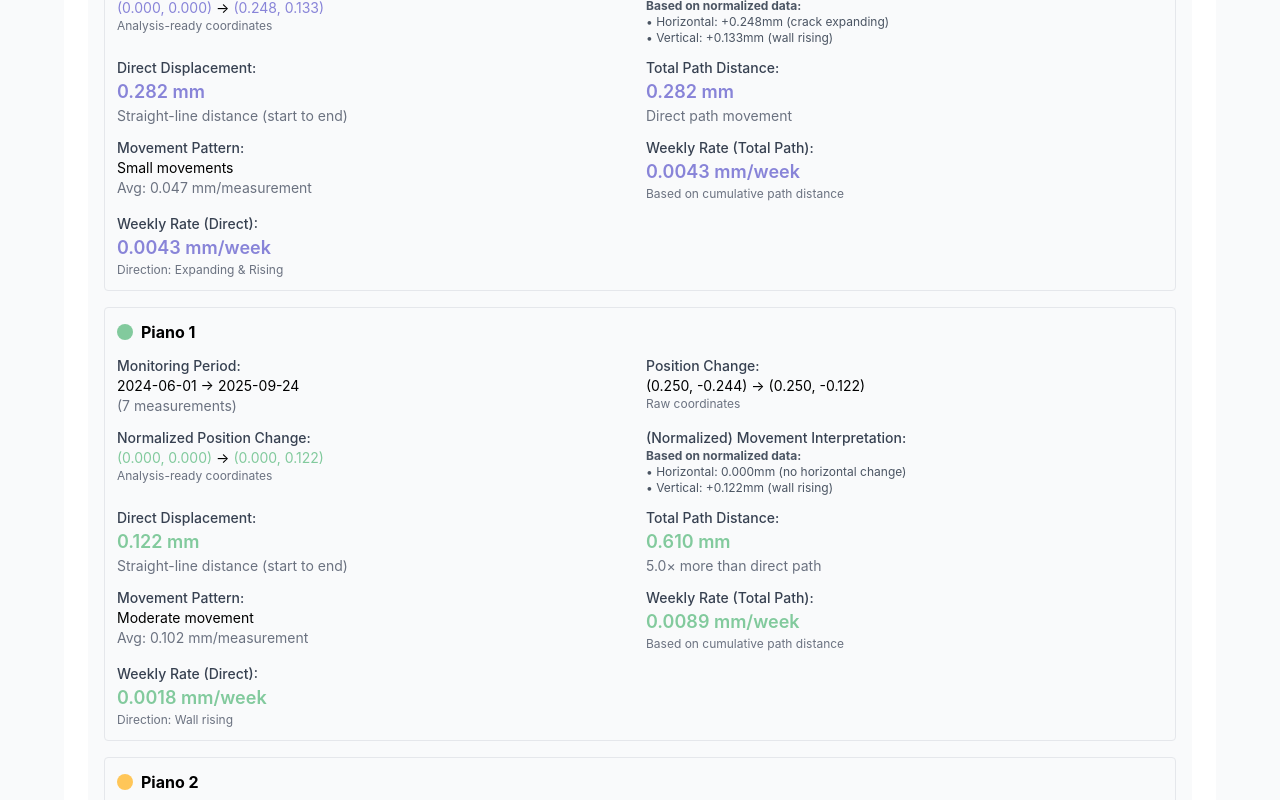
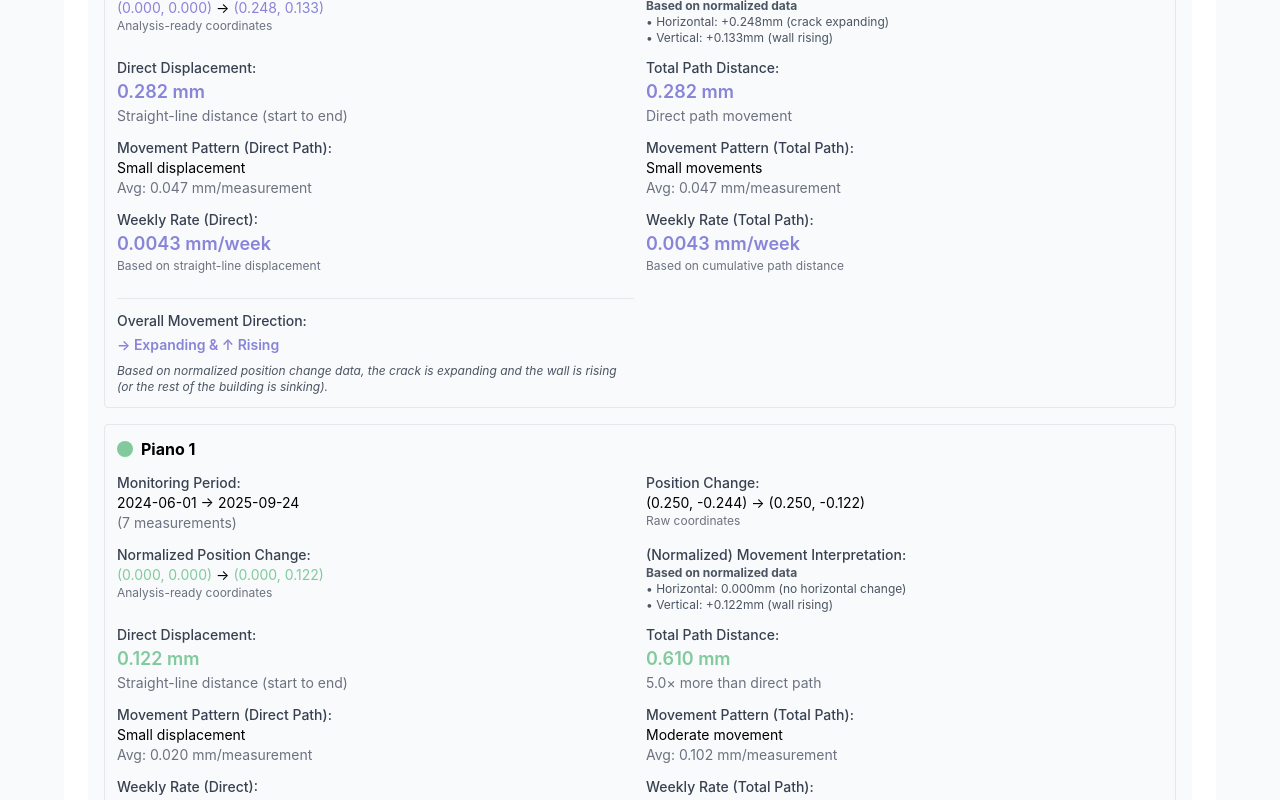
Before and after one commit to logosfabula/crack-visualizer, a React (Create React App) app: page / in a window 1280 px wide. Shown: the part 1120-1920 px from the top of the page. Built offline with nearby package versions, Linux system fonts and the light colour scheme.

Commit message:
[ADD] Movement Pattern (Direct Path) and Overall Movement Direction information added to floor blocks

```diff
--- a/src/CrackMovementVisualizer.js
+++ b/src/CrackMovementVisualizer.js
@@ -1643,7 +1643,7 @@ const CrackMovementVisualizer = () => {
 
                           return (
                             <div className="text-xs text-gray-600">
-                              <strong>Based on normalized data:</strong><br/>
+                              <strong>Based on normalized data</strong><br/>
                               • Horizontal: {lastNormX > 0 ? `+${lastNormX.toFixed(3)}mm (crack expanding)` :
                                             lastNormX < 0 ? `${lastNormX.toFixed(3)}mm (crack closing)` :
                                             '0.000mm (no horizontal change)'}<br/>
@@ -1679,7 +1679,20 @@ const CrackMovementVisualizer = () => {
                       </div>
 
                       <div>
-                        <div className="font-medium text-gray-700">Movement Pattern:</div>
+                        <div className="font-medium text-gray-700">Movement Pattern (Direct Path):</div>
+                        <div className="text-sm">
+                          {directDistance < 0.1 ? 'Minimal displacement' :
+                          directDistance < 0.5 ? 'Small displacement' :
+                          directDistance < 1.0 ? 'Moderate displacement' :
+                          'Significant displacement'}
+                        </div>
+                        <div className="text-gray-500">
+                          Avg: {(directDistance / (meterData.length - 1 || 1)).toFixed(3)} mm/measurement
+                        </div>
+                      </div>
+
+                      <div>
+                        <div className="font-medium text-gray-700">Movement Pattern (Total Path):</div>
                         <div className="text-sm">
                           {totalDistance < 0.1 ? 'Minimal movement' :
                           totalDistance < 0.5 ? 'Small movements' :
@@ -1692,6 +1705,16 @@ const CrackMovementVisualizer = () => {
                       </div>
 
                       <div>
+                        <div className="font-medium text-gray-700">Weekly Rate (Direct):</div>
+                        <div className="text-lg font-semibold" style={{ color: meter.color }}>
+                          {weeklyMovement.toFixed(4)} mm/week
+                        </div>
+                        <div className="text-gray-500 text-xs">
+                          Based on straight-line displacement
+                        </div>
+                      </div>
+
+                      <div>
                         <div className="font-medium text-gray-700">Weekly Rate (Total Path):</div>
                         <div className="text-lg font-semibold" style={{ color: meter.color }}>
                           {(totalDistance / weeksDiff || 0).toFixed(4)} mm/week
@@ -1699,24 +1722,57 @@ const CrackMovementVisualizer = () => {
                         <div className="text-gray-500 text-xs">
                           Based on cumulative path distance
                         </div>
-                      </div>
-
-                      <div>
-                        <div className="font-medium text-gray-700">Weekly Rate (Direct):</div>
-                        <div className="text-lg font-semibold" style={{ color: meter.color }}>
-                          {weeklyMovement.toFixed(4)} mm/week
-                        </div>
+                      </div> {/* End of grid */}
+
+                      {/* Overall Interpretation */}
+                      <div className="mt-3 pt-3 border-t border-gray-200">
                         {(() => {
-                          // Use normalized coordinates for direction
+                          // Use normalized coordinates for interpretation
                           const lastNormX = meterData[meterData.length - 1][`${meter.dataKeys[0].replace('_x', '_norm_x')}`];
                           const lastNormY = meterData[meterData.length - 1][`${meter.dataKeys[1].replace('_y', '_norm_y')}`];
 
+                          // Build descriptive text
+                          let description = "Based on normalized position change data";
+
+                          if (lastNormX === 0 && lastNormY === 0) {
+                            description += ", no structural movement detected.";
+                          } else {
+                            description += ", ";
+
+                            // Horizontal movement
+                            if (Math.abs(lastNormX) > 0.01) {
+                              description += lastNormX > 0 ? "the crack is expanding" : "the crack is closing";
+                            }
+
+                            // Add connector if both movements exist
+                            if (Math.abs(lastNormX) > 0.01 && Math.abs(lastNormY) > 0.01) {
+                              description += " and ";
+                            }
+
+                            // Vertical movement
+                            if (Math.abs(lastNormY) > 0.01) {
+                              if (lastNormY > 0) {
+                                description += "the wall is rising (or the rest of the building is sinking)";
+                              } else {
+                                description += "the wall is sinking (or the rest of the building is rising)";
+                              }
+                            }
+
+                            description += ".";
+                          }
+
                           return (
-                            <div className="text-gray-500 text-xs">
-                              Direction: {lastNormX === 0 && lastNormY === 0 ? 'No movement' :
-                                        lastNormX === 0 ? (lastNormY > 0 ? 'Wall rising' : 'Wall sinking') :
-                                        lastNormY === 0 ? (lastNormX > 0 ? 'Crack expanding' : 'Crack closing') :
-                                        `${lastNormX > 0 ? 'Expanding' : 'Closing'} & ${lastNormY > 0 ? 'Rising' : 'Sinking'}`}
+                            <div>
+                              <div className="font-medium text-gray-700 mb-1">Overall Movement Direction:</div>
+                              <div className="text-sm font-semibold mb-2" style={{ color: meter.color }}>
+                                {lastNormX === 0 && lastNormY === 0 ? 'No movement detected' :
+                                lastNormX === 0 ? (lastNormY > 0 ? '↑ Wall Rising' : '↓ Wall Sinking') :
+                                lastNormY === 0 ? (lastNormX > 0 ? '→ Crack Expanding' : '← Crack Closing') :
+                                `${lastNormX > 0 ? '→ Expanding' : '← Closing'} & ${lastNormY > 0 ? '↑ Rising' : '↓ Sinking'}`}
+                              </div>
+                              <div className="text-xs text-gray-600 italic">
+                                {description}
+                              </div>
                             </div>
                           );
                         })()}
```
